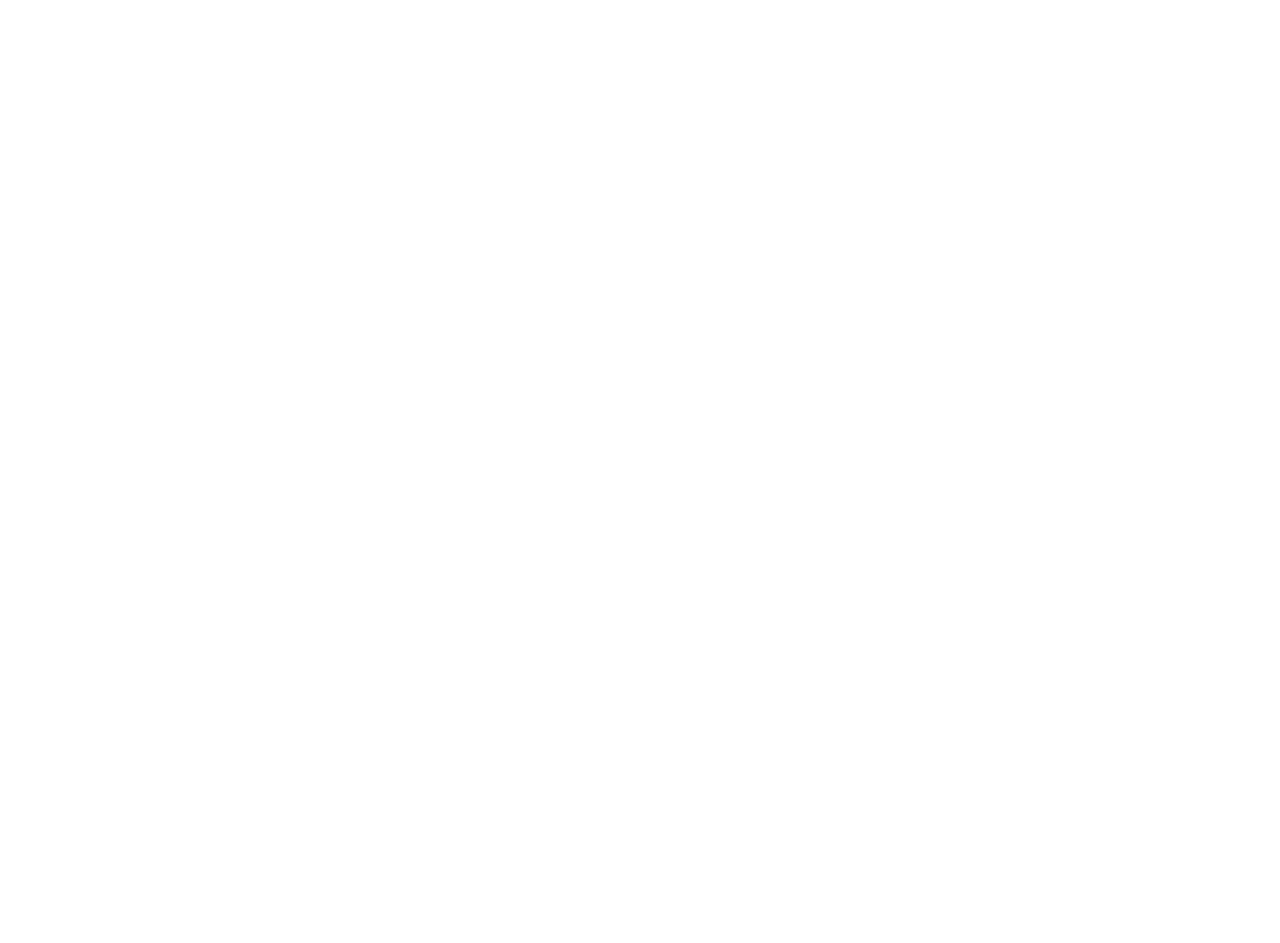
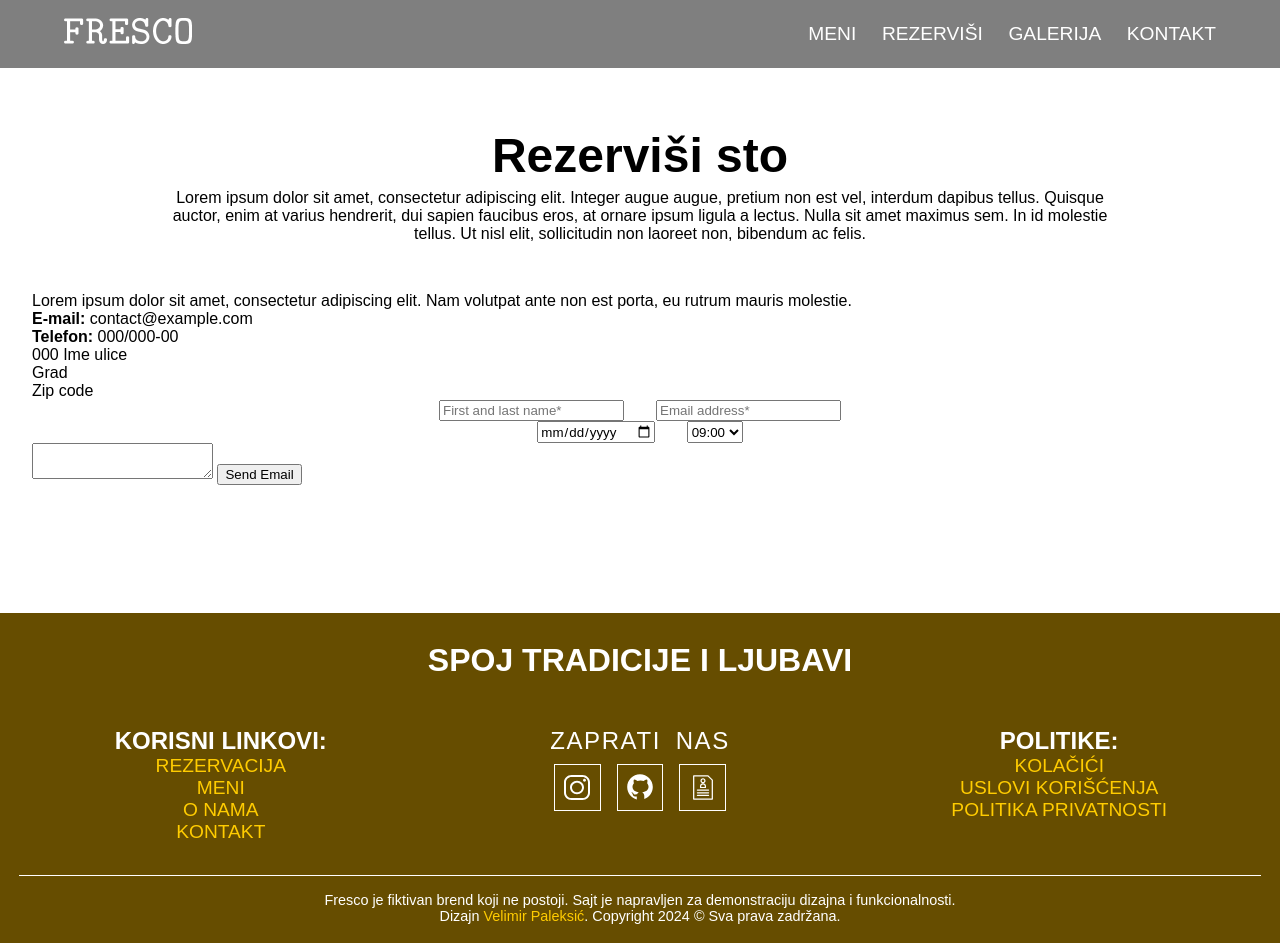
Before and after one commit to VexSystems/fresco, a plain HTML site: page rezervacija.html in a window 1280 px wide. Before the commit the page ends 800 px from the top, so only its background shows below. Drawn offline with Linux system fonts and the light colour scheme; some packages are replaced by stand-ins of ours.

Commit message:
Reservations

```diff
--- a/assets/css/main.css
+++ b/assets/css/main.css
@@ -35,10 +35,11 @@
 }
 
 .hero .hero-text p {
-    letter-spacing: 0.1rem;
-    word-spacing: 0.7rem;
+    letter-spacing: 0.04rem;
+    word-spacing: 0.6rem;
     font-size: 1.2rem;
     margin-bottom: 1.4rem;
+    color: var(--text-light);
 }
 
 .hero .hero-text a {
--- /dev/null
+++ b/assets/css/reservation.css
@@ -0,0 +1,21 @@
+.reservation {
+    padding: 8rem 2rem;
+}
+
+.reservation .split-section p {
+    text-align: center;
+    width: 80%;
+}
+
+/* RESPONSIVENESS */
+@media (max-width: 768px) {
+    .reservation .split-section p {
+        width: 90%;
+    }
+}
+
+@media (max-width: 480px) {
+    .reservation .split-section p {
+        width: 100%;
+    }
+}
--- a/rezervacija.html
+++ b/rezervacija.html
@@ -0,0 +1,165 @@
+<!DOCTYPE html>
+<html lang="en">
+    <head>
+        <!-- META -->
+        <meta charset="UTF-8">
+        <meta name="viewport" content="width=device-width, initial-scale=1.0">
+        <meta name="description" content="I'm Velimir Paleksić, a Full-stack developer, software engineer, and security enthusiast.">
+        <meta name="author" content="Velimir Paleksić">
+        <meta name="keywords" content="Velimir, Paleksić, Paleksic, Velimir Paleksić, portfolio, personal portfolio, developer, web design, development">
+        <meta name="robots" content="index, follow">
+        <meta name="theme-color" content="#ffffff">
+        <meta name="generator" content="Fresco Velimir Paleksić">
+        <meta name="application-name" content="Fresco | Velimir Paleksić">
+
+        <!-- SOCIAL MEDIA META -->
+        <meta property="og:title" content="Fresco | Velimir Paleksić">
+        <meta property="og:description" content="I'm Velimir Paleksić, a Full-stack developer, software engineer, and security enthusiast.">
+        <meta property="og:image" content="https://velimirpaleksic.github.io/fresco/assets/img/logo/logo.webp">
+        <meta property="og:url" content="https://velimirpaleksic.github.com/fresco">
+        <meta property="og:type" content="website">
+
+        <!-- TWITTER -->
+        <meta name="twitter:card" content="summary_large_image" />
+        <meta name="twitter:title" content="Fresco | Velimir Paleksić" />
+        <meta name="twitter:description" content="I'm Velimir Paleksić, a Full-stack developer, software engineer, and security enthusiast."/>
+        <meta name="twitter:image" content="https://velimirpaleksic.github.io/fresco/assets/img/logo/logo.webp"/>
+
+        <!-- TITLE -->
+        <title>Rezervacija - Fresco | Velimir Paleksić</title>
+
+        <!-- FAVICONS -->
+        <link rel="icon" type="image/x-icon" href="assets/img/logo/favicon.ico">
+
+        <!-- CSS -->
+        <link rel="stylesheet" href="assets/css/style.css">
+        <link rel="stylesheet" href="assets/css/reservation.css">
+
+        <!-- LAZY LOADING -->
+        <script src="https://cdnjs.cloudflare.com/ajax/libs/lazysizes/5.3.2/lazysizes.min.js" async></script>
+    </head>
+    <body onload="heroChange()">
+        <!-- START NAVBAR -->
+        <nav>
+            <div class="logo">
+                <a href="index">
+                    <img src="assets/img/logo/fresco_white.png" alt="Logo" loading="lazy">
+                </a>
+            </div>
+            <div class="links">
+                <a href="meni">Meni</a>
+                <a href="rezervacija">Rezerviši</a>
+                <a href="galerija">Galerija</a>
+                <a href="kontakt">Kontakt</a>
+            </div>
+        </nav>
+        <!-- END NAVBAR -->
+
+        <!-- START RESERVATION -->
+        <section class="reservation">
+            <div class="split-section">
+                <h1>Rezerviši sto</h1>
+                <p>Lorem ipsum dolor sit amet, consectetur adipiscing elit. Integer augue augue, pretium non est vel, interdum dapibus tellus. Quisque auctor, enim at varius hendrerit, dui sapien faucibus eros, at ornare ipsum ligula a lectus. Nulla sit amet maximus sem. In id molestie tellus. Ut nisl elit, sollicitudin non laoreet non, bibendum ac felis.</p>
+                <hr>
+            </div>
+            <div class="top-bar">
+                <div class="wrapper">
+                    <p>Lorem ipsum dolor sit amet, consectetur adipiscing elit. Nam volutpat ante non est porta, eu rutrum mauris molestie.</p>
+                    <p><strong>E-mail:</strong> contact@example.com</p>
+                    <p><strong>Telefon:</strong> 000/000-00</p>
+                </div>
+                <div class="wrapper">
+                    <p>000 Ime ulice</p>
+                    <p>Grad</p>
+                    <p>Zip code</p>
+                </div>
+            </div>
+            <div class="bottom-bar">
+                <form action="javascript:alert('ALO')">
+                    <div class="row">
+                        <input type="text" placeholder="First and last name*" required>
+                        <input type="email" placeholder="Email address*" required>
+                    </div>
+                    <div class="row">
+                        <input type="date" required>
+                        <select>
+                            <option>09:00</option>
+                            <option>10:00</option>
+                            <option>11:00</option>
+                            <option>12:00</option>
+                            <option>13:00</option>
+                            <option>14:00</option>
+                            <option>15:00</option>
+                            <option>16:00</option>
+                            <option>17:00</option>
+                            <option>18:00</option>
+                            <option>19:00</option>
+                            <option>20:00</option>
+                            <option>21:00</option>
+                            <option>22:00</option>
+                            <option>23:00</option>
+                        </select>
+                    </div>
+
+                    <div class="column">
+                        <textarea placeolder="Message*"></textarea>
+                        <input type="submit" value="Send Email">
+                    </div>
+                </form>
+            </div>
+        </section>
+        <!-- END RESERVATION-->
+
+        <!-- START FOOTER -->
+        <footer>
+            <div class="top-bar">
+                <h1>SPOJ TRADICIJE I LJUBAVI</h1>
+            </div>
+
+            <div class="wrapper">
+                <!-- O NAMA -->
+                <div class="container" id="useful-links">
+                    <h2>Korisni linkovi:</h2>
+                    <a href="rezervacija">REZERVACIJA</a>
+                    <a href="meni">MENI</a>
+                    <a href="o-nama">O NAMA</a>
+                    <a href="kontakt">KONTAKT</a>
+                </div>
+
+                <!-- ZAPRATI NAS -->
+                <div class="container" id="social-media">
+                    <h2>ZAPRATI NAS</h2>
+                    <div class="inner">
+                        <a href="https://www.instagram.com/velimirpaleksic/" target="_blank">
+                            <img id="instagram" src="assets/img/icons/instagram.svg" alt="Instagram" loading="lazy">
+                        </a>
+                        <a href="https://github.com/velimirpaleksic" target="_blank">
+                            <img id="github" src="assets/img/icons/github.svg" alt="Github" loading="lazy">
+                        </a>
+                        <a href="https://velimirpaleksic.github.io/portfolio/" target="_blank">
+                            <img id="portfolio" src="assets/img/icons/resume.svg" alt="Website" loading="lazy">
+                        </a>
+                    </div>
+                </div>
+
+                <!-- POLITIKE -->
+                <div class="container" id="policy">
+                    <h2>Politike:</h2>
+                    <a onclick="alert('Fresco je fiktivan brend koji ne postoji, i služi samo za demonstraciju dizajna i funkcionalnosti, zbog toga ova funkcija je nepostojeća.')">Kolačići</a>
+                    <a onclick="alert('Fresco je fiktivan brend koji ne postoji, i služi samo za demonstraciju dizajna i funkcionalnosti, zbog toga ova funkcija je nepostojeća.')">Uslovi korišćenja</a>
+                    <a onclick="alert('Fresco je fiktivan brend koji ne postoji, i služi samo za demonstraciju dizajna i funkcionalnosti, zbog toga ova funkcija je nepostojeća.')">Politika privatnosti</a>
+                </div>
+            </div>
+
+            <div class="split-section">
+                <hr>
+            </div>
+
+            <div class="credits">
+                <p>Fresco je fiktivan brend koji ne postoji. Sajt je napravljen za demonstraciju dizajna i funkcionalnosti.</p>
+                <p>Dizajn <a href="https://github.com/velimirpaleksic" target="_blank">Velimir Paleksić</a>. Copyright 2024 © Sva prava zadržana.</p>
+            </div>
+        </footer>
+        <!-- END FOOTER -->
+    </body>
+</html>
```
Also changed, not shown: index.html (+1 -1 lines).
